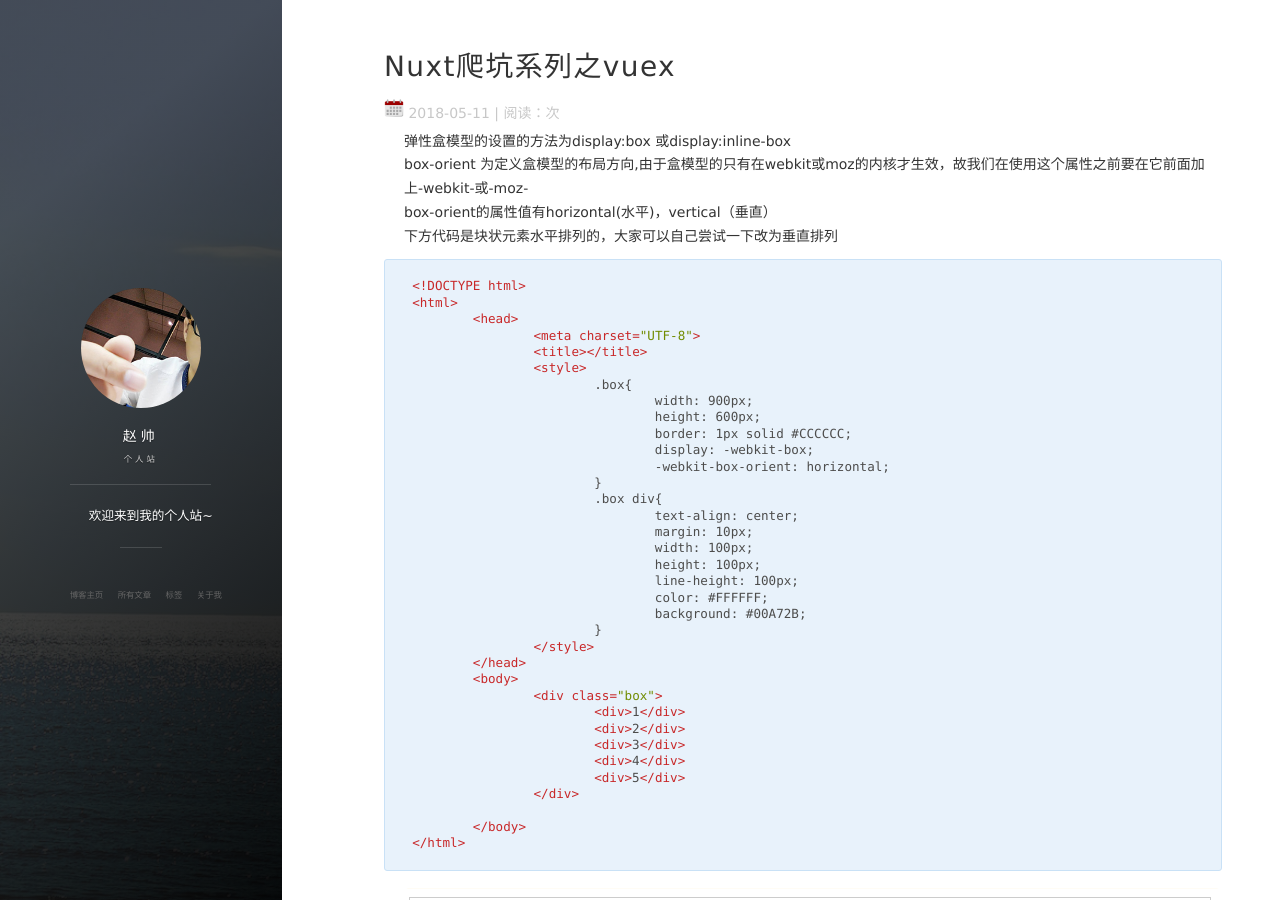
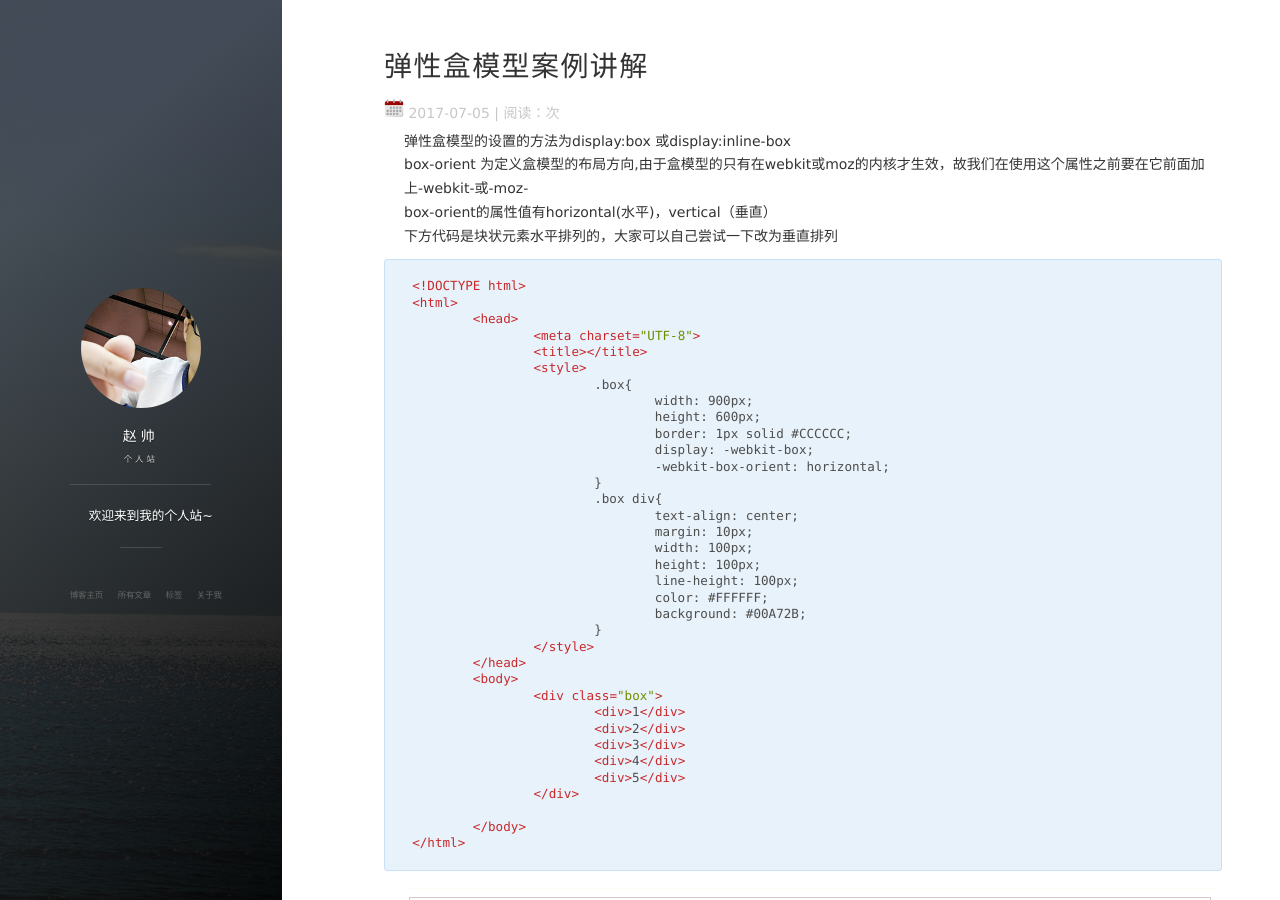
Before and after one commit to royalzhao/royalzhao.github.io, a Jekyll site: the page built from _posts/2017-07-05-弹性盒模型案例讲解.md, in a window 1280 px wide and 900 px high. Built offline with Jekyll 4.4.1, drawn with Linux system fonts in a browser that asks for light colours; nearby versions of some CDN libraries; comment, search, counter and statistics services are not loaded; some of the changed text lies outside the part shown.

Commit message:
Update 2017-07-05-弹性盒模型案例讲解.md

```diff
--- a/_posts/2017-07-05-弹性盒模型案例讲解.md
+++ b/_posts/2017-07-05-弹性盒模型案例讲解.md
@@ -1,9 +1,9 @@
 ---
 layout: post
-title: "Nuxt爬坑系列之vuex"
-date: 2018-05-11
+title: "弹性盒模型案例讲解"
+date: 2017-07-05
 description: ""
-tag: vuex
+tag: "弹性盒模型案例讲解"
 ---
 
 
```
